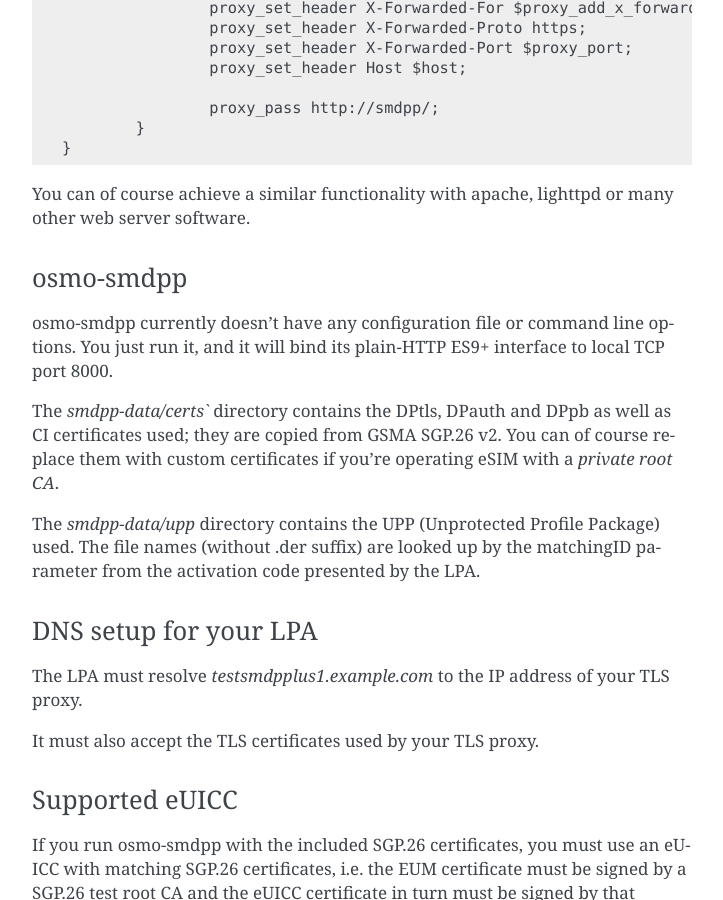
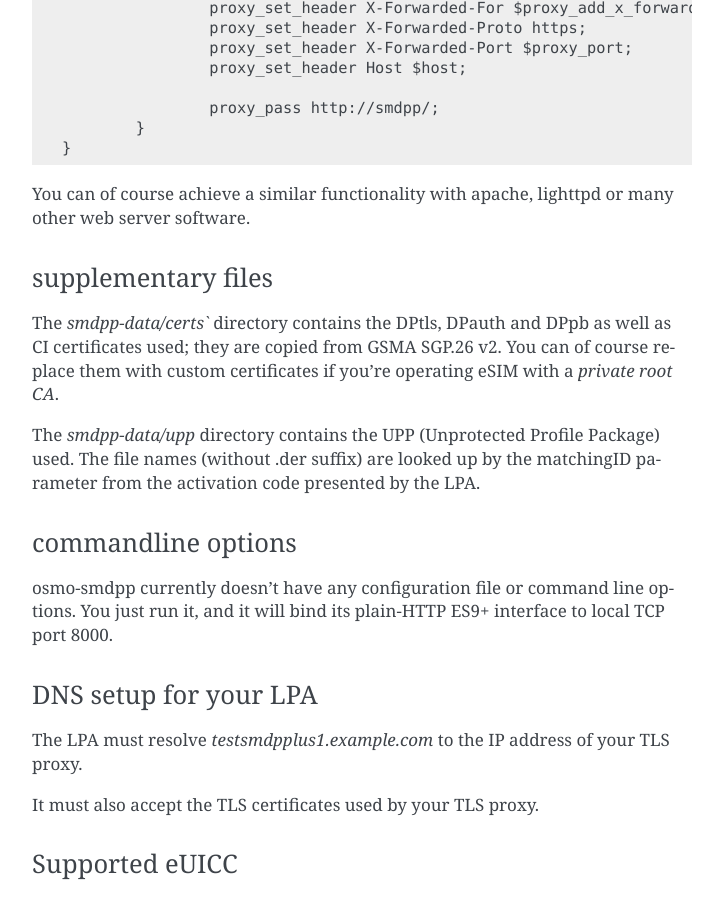
Before and after one commit to osmocom/pysim, a Sphinx documentation site: the page built from docs/osmo-smdpp.rst, in a window 1280 px wide and 900 px high, scrolled down 1656 px. Shown: the whole window, without its empty margins (388-1111 px from the left). Built offline with Sphinx 7.4.7, drawn with Linux system fonts in a browser that asks for light colours; some of the changed lines change nothing that is shown; some of the changed text lies outside the part shown.

Commit message:
docs/osmo-smdpp: restructure subsection "osmo-smdpp"
Sphinx is complaining about a duplicate label "osmo-smdpp". Apparantly
because we use this label twices as section headline. The subsection
"osmo-smdpp" in "Running osmo-smdpp" talks about the commandline and the
supplementary files that osmo-smdpp needs to run. Let's split the two
topics into two different sections.

Change-Id: I8bc4979160a00d36a03b9cd10679562a08c2c55c

```diff
--- a/docs/osmo-smdpp.rst
+++ b/docs/osmo-smdpp.rst
@@ -79,12 +79,8 @@ If you use `nginx` as web server, you can use the following configuration snippe
 You can of course achieve a similar functionality with apache, lighttpd or many other web server
 software.
 
-
-osmo-smdpp
-~~~~~~~~~~
-
-osmo-smdpp currently doesn't have any configuration file or command line options.  You just run it,
-and it will bind its plain-HTTP ES9+ interface to local TCP port 8000.
+supplementary files
+~~~~~~~~~~~~~~~~~~~
 
 The `smdpp-data/certs`` directory contains the DPtls, DPauth and DPpb as well as CI certificates
 used; they are copied from GSMA SGP.26 v2.  You can of course replace them with custom certificates
@@ -92,6 +88,13 @@ if you're operating eSIM with a *private root CA*.
 
 The `smdpp-data/upp` directory contains the UPP (Unprotected Profile Package) used.  The file names (without
 .der suffix) are looked up by the matchingID parameter from the activation code presented by the LPA.
+
+commandline options
+~~~~~~~~~~~~~~~~~~~
+
+osmo-smdpp currently doesn't have any configuration file or command line options.  You just run it,
+and it will bind its plain-HTTP ES9+ interface to local TCP port 8000.
+
 
 
 DNS setup for your LPA
```
